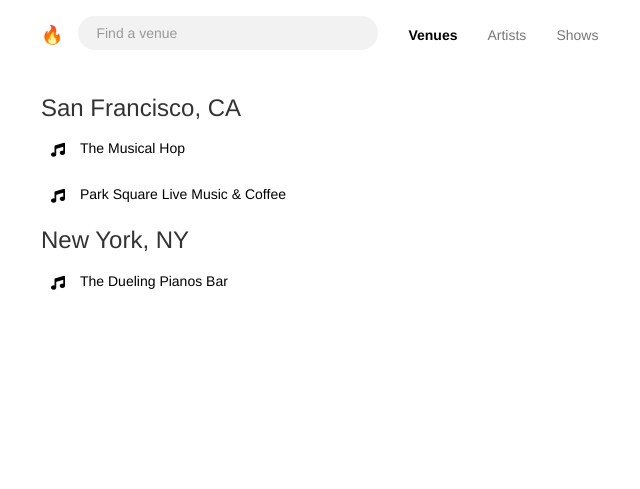
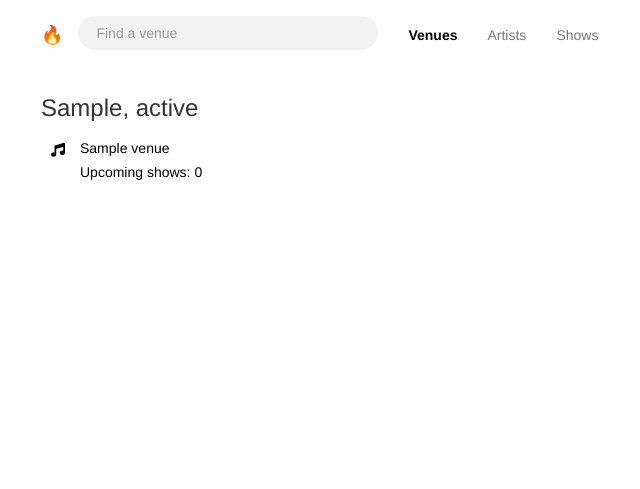
Before and after one commit to MarceloMSilveira/full_bd_final_proj, a Flask app: page /venues in a window 1280 px wide. Shown: the top 489 px of the page, without its empty margins (29-669 px from the left). Run offline with Flask 3, Linux system fonts and the light colour scheme; tables that the repository leaves empty hold one stand-in row (values such as "Sample post"); some libraries are stand-ins or nearby versions.

Commit message:
set show all venues by city

```diff
--- a/app.py
+++ b/app.py
@@ -120,27 +120,47 @@ def index():
 def venues():
   # TODO: replace with real venues data.
   #       num_upcoming_shows should be aggregated based on number of upcoming shows per venue.
-  data=[{
-    "city": "San Francisco",
-    "state": "CA",
-    "venues": [{
-      "id": 1,
-      "name": "The Musical Hop",
-      "num_upcoming_shows": 0,
-    }, {
-      "id": 3,
-      "name": "Park Square Live Music & Coffee",
-      "num_upcoming_shows": 1,
-    }]
-  }, {
-    "city": "New York",
-    "state": "NY",
-    "venues": [{
-      "id": 2,
-      "name": "The Dueling Pianos Bar",
-      "num_upcoming_shows": 0,
-    }]
-  }]
+
+  def get_qtt_upcoming_shows(venue_id):
+    venue = db.get_or_404(Venue, venue_id)
+    now = datetime.now()
+    upcoming_shows_count = len([show for show in venue.shows if show.date>now])
+    return upcoming_shows_count
+
+
+  stmt = db.select(
+     Venue.city, Venue.state, Venue.name, Venue.id
+     ).order_by(Venue.city,Venue.state,Venue.name)
+
+  rows = db.session.execute(stmt).mappings().all()
+
+  #agora vou tentar montar a list data com a list venues dentro
+
+  data = []
+  previous_key = None
+
+  for row in rows:
+    key = (row['city'],row['state'])
+
+    if (previous_key != key):
+      actual_place = {
+         "city":row['city'],
+         "state":row['state'],
+         "venues":[]
+      }
+      data.append(actual_place)
+      previous_key = key
+
+    actual_place["venues"].append(
+      {
+        "id": row['id'],
+        "name": row['name'],
+        "num_upcoming_shows": get_qtt_upcoming_shows(row['id'])
+      }
+    )
+
+
+
   return render_template('pages/venues.html', areas=data)
 
 @app.route('/venues/search', methods=['POST'])
@@ -165,8 +185,28 @@ def show_venue(venue_id):
     data = db.get_or_404(Venue,venue_id)
     genres = data.genres.split(',')
     data.genres = genres
+    data.upcoming_shows = []
+    data.past_shows = []
+    shows = data.shows
+    for show in shows:
+      artist_id = show.id_artist
+      artist = db.session.execute(db.select(Artist.name, Artist.image_link).filter_by(id=artist_id)).one()
+      new_show = {}
+      new_show.artist_name = artist.name
+      new_show.artist_image_link = artist.image_link
+      new_show.start_time = show.date
+      new_show.artist_id = artist_id
+      now = datetime.now()
+      if show.date > now:
+        data.upcoming_shows.append(new_show)
+      else:
+        data.past_shows.append(new_show)
+
+       #artist_name = db.get_or_404(Artist.name,show.id_artist).scalar()
+       #print(artist_name)
     return render_template('pages/show_venue.html', venue=data)
-  except:
+  except Exception as e:
+    print(str(e))
     flash(f"Venue with id {venue_id} not found")
     return render_template('pages/home.html')
 
--- a/templates/pages/venues.html
+++ b/templates/pages/venues.html
@@ -10,6 +10,7 @@
 				<i class="fas fa-music"></i>
 				<div class="item">
 					<h5>{{ venue.name }}</h5>
+					<p>Upcoming shows: {{venue.num_upcoming_shows}}</p>
 				</div>
 			</a>
 		</li>
```
